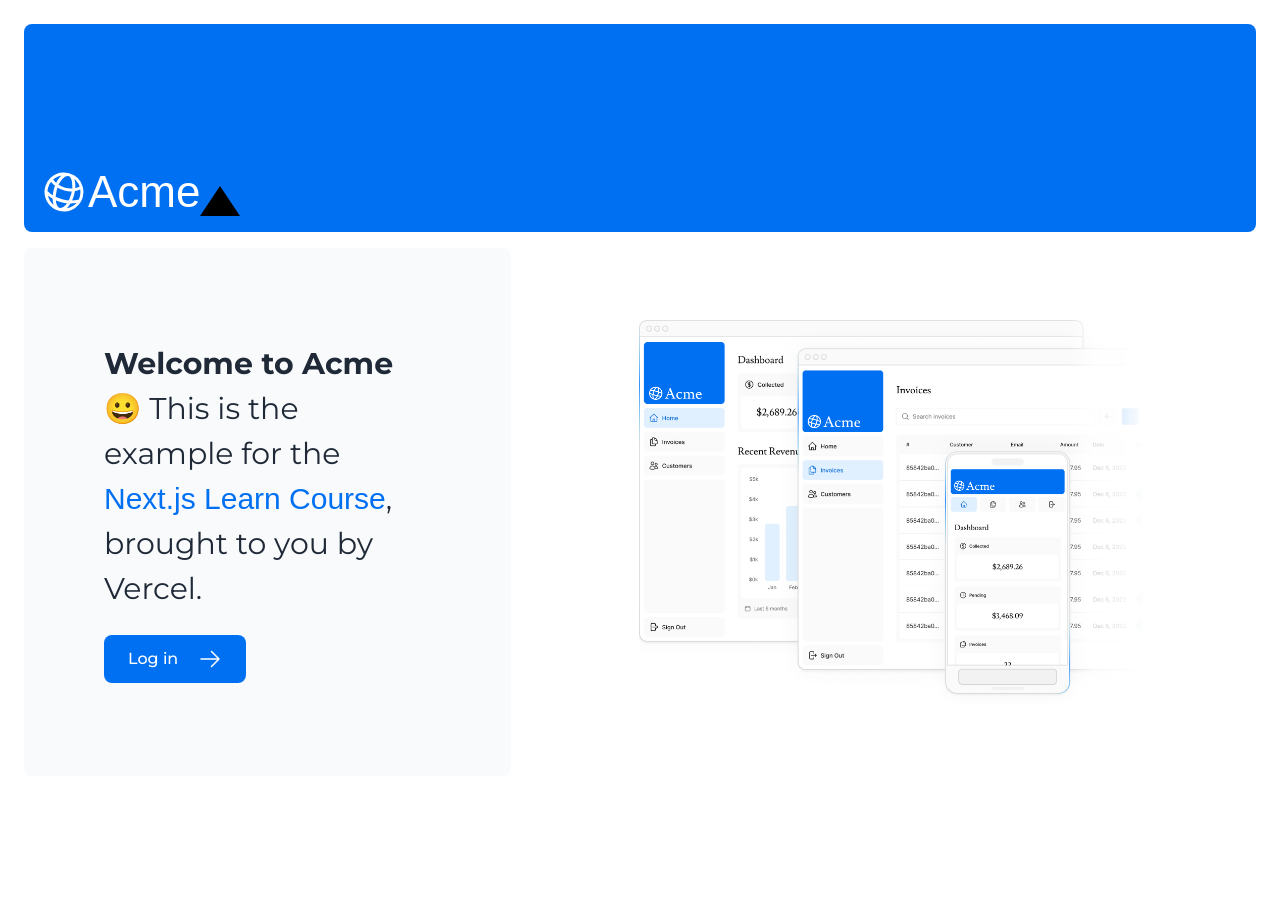
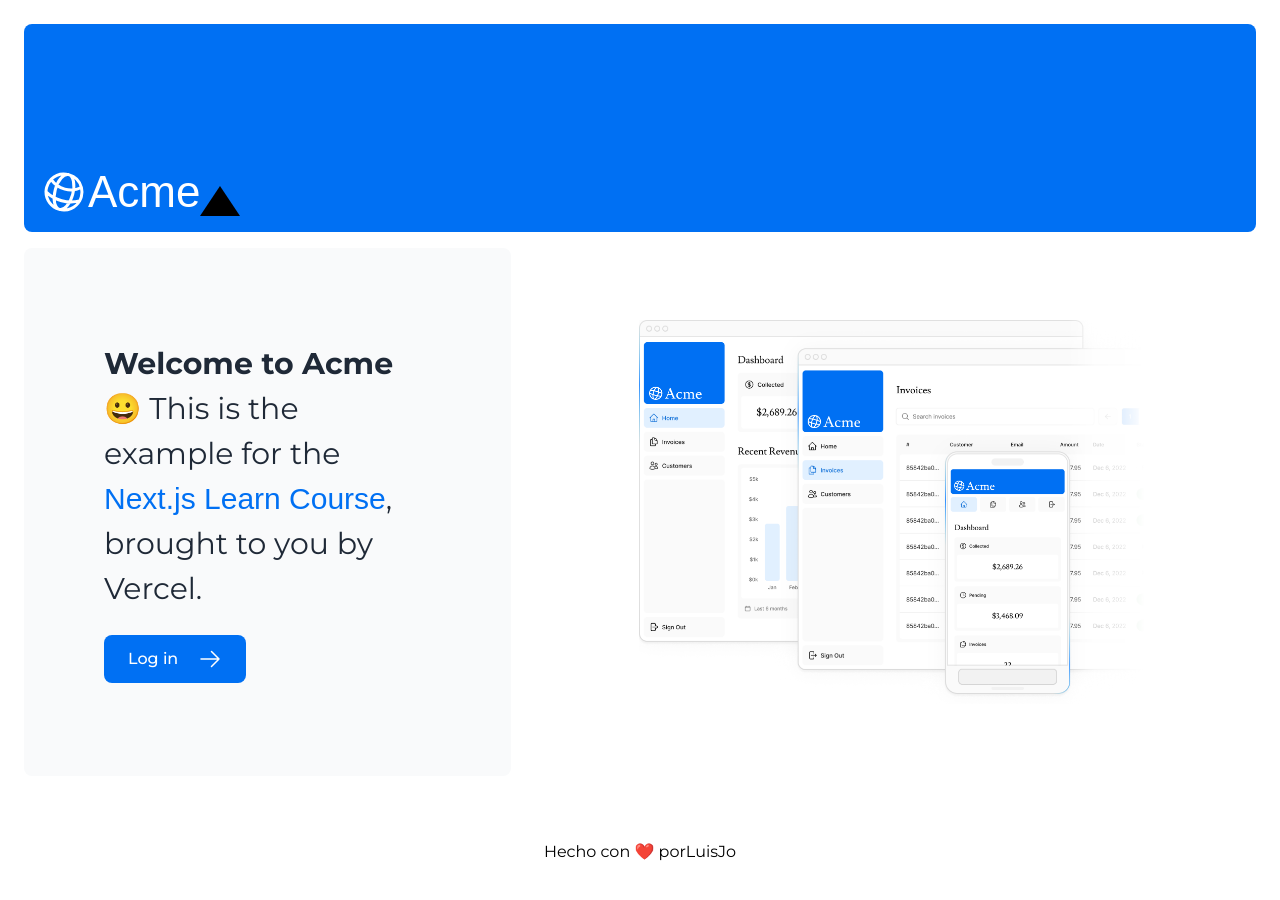
Before and after one commit to luisjorp/next14, a Next.js app: page / in a window 1280 px wide. Shown: the top 900 px of the page. Before the commit the page ends 800 px from the top, so only its background shows below. Built offline with nearby package versions, Linux system fonts and the light colour scheme; a web font is replaced by a local one.

Commit message:
UPD: footer to rootLayout

```diff
--- a/app/layout.tsx
+++ b/app/layout.tsx
@@ -8,7 +8,12 @@ export default function RootLayout({
 }) {
   return (
     <html lang="en">
-      <body className={`${inter.className} antialiased`}>{children}</body>
+      <body className={`${inter.className} antialiased`}>
+        {children}
+        <footer className="flex items-center justify-center py-10">
+          Hecho con ❤️ por <a href="https://github.com/luisjorp"> LuisJo</a>
+        </footer>
+      </body>
     </html>
   );
 }
```
